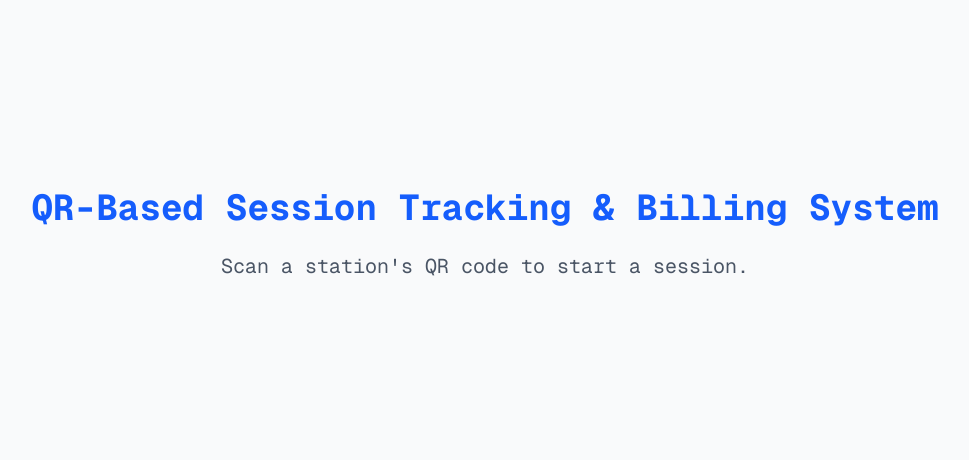
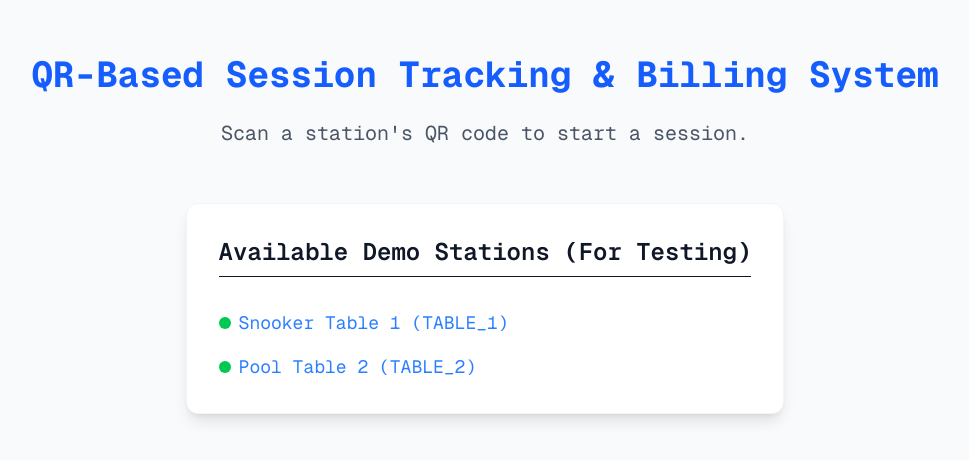
Before and after one commit to angarak994/scan-n-bill, a Next.js app: page / in a window 1280 px wide. Shown: the part 166-626 px from the top of the page, without its empty margins (155-1124 px from the left). Built offline with nearby package versions, Linux system fonts and the light colour scheme.

Commit message:
chore: restore demo links for testing

```diff
--- a/src/app/page.tsx
+++ b/src/app/page.tsx
@@ -4,6 +4,15 @@ export default function Home() {
       <div className="z-10 max-w-5xl w-full items-center justify-center font-mono text-sm flex flex-col gap-6">
         <h1 className="text-4xl font-bold text-center text-blue-600 dark:text-blue-400">QR-Based Session Tracking & Billing System</h1>
         <p className="text-xl text-center text-gray-600 dark:text-gray-300">Scan a station&apos;s QR code to start a session.</p>
+        <div className="flex flex-col gap-4 mt-8 bg-white dark:bg-gray-800 p-8 rounded-xl shadow-lg border border-gray-100 dark:border-gray-700">
+          <h2 className="text-2xl font-semibold mb-4 border-b pb-2">Available Demo Stations (For Testing)</h2>
+          <a href="/session?table=TABLE_1&type=snooker" className="text-lg text-blue-500 hover:text-blue-700 hover:underline flex items-center gap-2">
+            <span className="w-3 h-3 rounded-full bg-green-500"></span> Snooker Table 1 (TABLE_1)
+          </a>
+          <a href="/session?table=TABLE_2&type=pool" className="text-lg text-blue-500 hover:text-blue-700 hover:underline flex items-center gap-2">
+            <span className="w-3 h-3 rounded-full bg-green-500"></span> Pool Table 2 (TABLE_2)
+          </a>
+        </div>
       </div>
     </main>
   );
```
